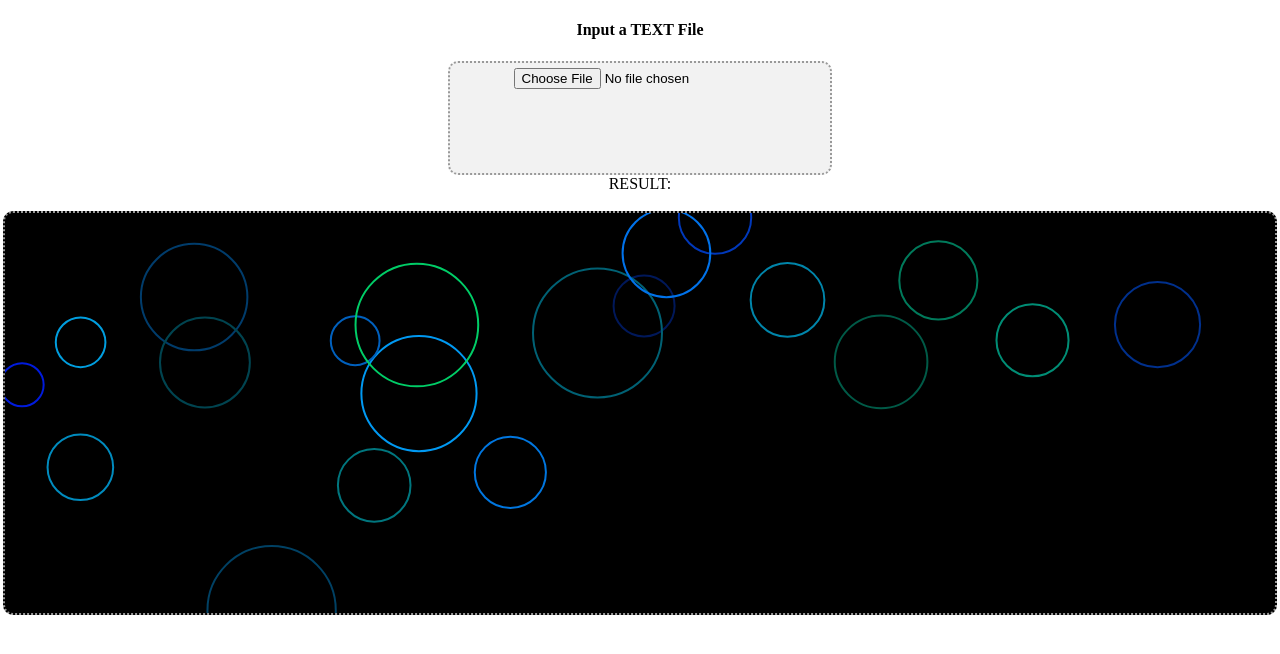
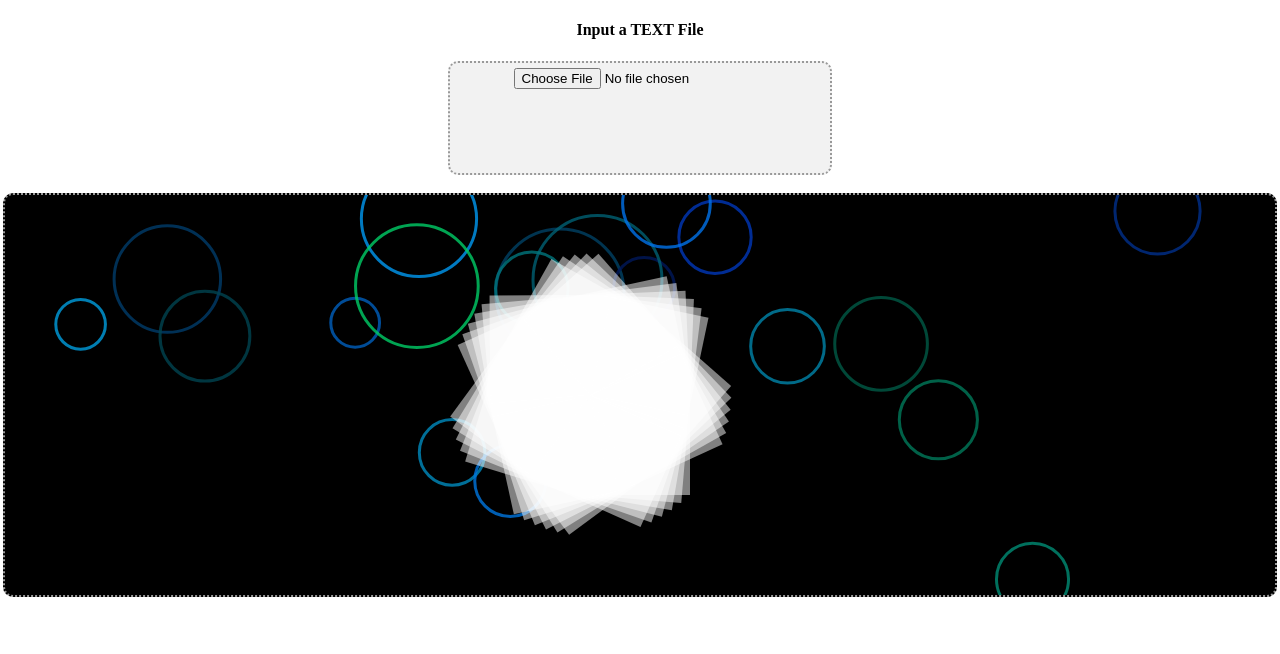
Before and after one commit to mathi330/cart351, a plain HTML site: page Exercises/Exercise1_Mathilde Davan/index.html in a window 1280 px wide. Drawn offline with Linux system fonts and the light colour scheme.

Commit message:
E1: Finished!

```diff
--- a/Exercises/Exercise1_Mathilde Davan/css/style.css
+++ b/Exercises/Exercise1_Mathilde Davan/css/style.css
@@ -26,6 +26,7 @@ canvas{
     padding: 0;
     margin: auto;
     display: block;
+    /* position: absolute; */
     background:black;
     border: 2px dotted #999999;
     border-radius: 10px;
--- a/Exercises/Exercise1_Mathilde Davan/index.html
+++ b/Exercises/Exercise1_Mathilde Davan/index.html
@@ -3,21 +3,23 @@
 <head>
     <title>Exercise 1 - Mathilde Davan</title>
     <link rel="stylesheet" href="css/style.css"></link>
+
+    <script src="js/Circle.js"></script>
+    <script src="js/Square.js"></script>
+    <script src="js/script.js"></script>
 </head>
-<body>
+<body id="parent-element">
     <div id="text-file-section">
         <h4> Input a TEXT File</h4>
         <div class ="wrapper" id = "text-selector">
             <input type="file"  id="inputText">
         </div>
-        <div id = "resText">RESULT:</div>
     </div>
 
     <br>
 
     <canvas id="my-canvas" width="500" height="400"></canvas>
 
-    <script src="js/Circle.js"></script>
-    <script src="js/script.js"></script>
+
 </body>
 </html>
--- a/Exercises/Exercise1_Mathilde Davan/js/Circle.js
+++ b/Exercises/Exercise1_Mathilde Davan/js/Circle.js
@@ -11,7 +11,7 @@ class Circle{
             0,
             ${Math.floor(Math.random()*230)},
             ${Math.floor(Math.random()*255)},
-            200
+            0.8
         )`;
 
         let possibleSpeedX = ((Math.random() * 1) + .1);
@@ -39,7 +39,7 @@ class Circle{
         thisContext.arc(this.x, this.y, this.radius, 0, Math.PI * 2, true);
         thisContext.fillStyle = `rgba(0,0,0,0)`;
         thisContext.fill();
-        thisContext.lineWidth = 2;
+        thisContext.lineWidth = 3;
         thisContext.strokeStyle = this.strokeColor;
         thisContext.stroke();
         thisContext.closePath();
--- /dev/null
+++ b/Exercises/Exercise1_Mathilde Davan/js/Square.js
@@ -0,0 +1,31 @@
+class Square{
+    constructor(x, y, size, angle, context){
+        this.x = 0;
+        this.y = 0;
+
+        this.translateX = x;
+        this.translateY = y;
+        this.size = size;
+
+        this.localCanvasContext = context;
+
+        // this.rotationSpeed = 0;
+        this.angle = angle;
+    }
+
+    display(){
+        let thisContext = this.localCanvasContext;
+
+        thisContext.save();
+        thisContext.translate(this.translateX, this.translateY);
+        thisContext.rotate(this.angle);
+
+
+        thisContext.fillStyle = `rgba(255,255,255,0.5)`;
+        thisContext.lineWidth = 2;
+        thisContext.fillRect(this.x,this.y,this.size,this.size);
+
+        thisContext.restore();
+
+    }
+}
--- a/Exercises/Exercise1_Mathilde Davan/js/script.js
+++ b/Exercises/Exercise1_Mathilde Davan/js/script.js
@@ -1,31 +1,4 @@
 window.onload = function(){
-    // code from class 3 about HTML5 files
-
-    document.getElementById('inputText').addEventListener('change', readAndHandleTextFile);
-
-    let textFileContent = [];
-
-    function readAndHandleTextFile(){
-        // get the file list ...
-        const selectedFileList = this.files;
-        const file = selectedFileList[0];
-        if (file.type.startsWith('text/')){
-            const pTag = document.createElement("p"); // create a new image element
-            const reader = new FileReader();
-            //once is read
-            reader.addEventListener("load", function () {
-                // console.log(reader.result);
-                pTag.textContent = reader.result;
-                textFileContent.push(reader.result);
-                // append to the document
-                document.getElementById("resText").appendChild(pTag);
-            });
-            // to read the file as text
-            reader.readAsText(file);
-        } //if
-    }//event handler
-
-    console.log(textFileContent[0]);
 
     //canvas
     let canvas = document.getElementById(`my-canvas`);
@@ -34,21 +7,69 @@ window.onload = function(){
 
     let context = canvas.getContext(`2d`);
 
+    let resultText = "";
+
+
+    // code from class 3 about HTML5 files
+
+    document.getElementById('inputText').addEventListener('change', readAndHandleTextFile);
+
+    function readAndHandleTextFile(){
+        // get the file list ...
+        const selectedFileList = this.files;
+        const file = selectedFileList[0];
+        if (file.type.startsWith('text/')){
+            // const pTag = document.createElement("p"); // create a new image element
+            // pTag.setAttribute(`id`, `file-text`);``
+            const reader = new FileReader();
+            //once is read
+            reader.addEventListener("load", function () {
+                // console.log(reader.result);
+                // let pTag = document.getElementById(`file-text`);
+                // pTag.innerHTML = reader.result;
+
+                resultText = reader.result;
+
+
+                // append to the document
+                // document.getElementById("file-text").appendChild(pTag);
+            });
+            // to read the file as text
+            reader.readAsText(file);
+        } //if
+    }//event handler
+
+
+
+
+
     let numCircles = 20;
     let circles = [];
+
+    let numSquares = 40;
+    let squares = [];
 
     for(let i = 0; i < numCircles; i++){
         let radius = (Math.random() * 50) + 15;
         let x = Math.random() * canvas.width;
         if(x - radius < 100 || x + radius > canvas.width - 100){
-            let x = Math.random() * canvas.width;
+             x = Math.random() * canvas.width;
         }
         let y = Math.random() * canvas.height;
         if(y - radius < 100 || y + radius > canvas.height - 100){
-            let y = Math.random() * canvas.height;
+             y = Math.random() * canvas.height;
         }
 
         circles.push(new Circle(x, y, radius, context));
+    }
+
+    for(let i = 0; i < numSquares; i++){
+        let size = 100;
+        let x = canvas.width / 2 - size / 2;
+        let y = canvas.height / 2;
+        let angle = 180 / numSquares * i;
+
+        squares.push(new Square(x, y, size, angle, context));
     }
 
 
@@ -56,14 +77,47 @@ window.onload = function(){
     function animate(){
         context.clearRect(0,0,canvas.width,canvas.height);
 
-        for(let i = 0; i < numCircles; i++){
+        for(let i = 0; i < circles.length; i++){
             circles[i].update();
             circles[i].checkBounds(canvas, canvas.width, canvas.height);
             circles[i].display();
         }
 
+        for(let i = 0; i < squares.length; i++){
+            squares[i].display();
+            let squareY = squares[i].y + squares[i].size/2;
+            console.log("square y position:" + squareY + " canvas height:" + canvas.height);
+        }
+
+
+        context.font = "10px Arial";
+        context.fillStyle = "#330010";
+        context.textAlign = "center";
+        context.fillText(resultText, canvas.width/2, canvas.height/2);
 
         requestAnimationFrame(animate);
     }
 
+
+    //add a mouseListener to canvas
+    canvas.addEventListener("mousemove",canvasIsActive);
+
+    function canvasIsActive(event){
+
+        // calculate the offset
+        let pBox = this.getBoundingClientRect();
+        // the one we use ...diff
+        let mouse_offset_x = Math.floor(event.clientX - pBox.x);
+        let mouse_offset_y = Math.floor(event.clientY - pBox.y);
+
+        if(squares[0].translateX + squares[0].size > mouse_offset_x &&
+        squares[0].translateX - squares[0].size < mouse_offset_x &&
+        squares[0].translateY + squares[0].size > mouse_offset_y &&
+        squares[0].translateY - squares[0].size < mouse_offset_y){
+            for(let i = 0; i < squares.length; i++){
+                squares[i].angle += 0.01;
+            }
+        }
+    }
+
 }
```
